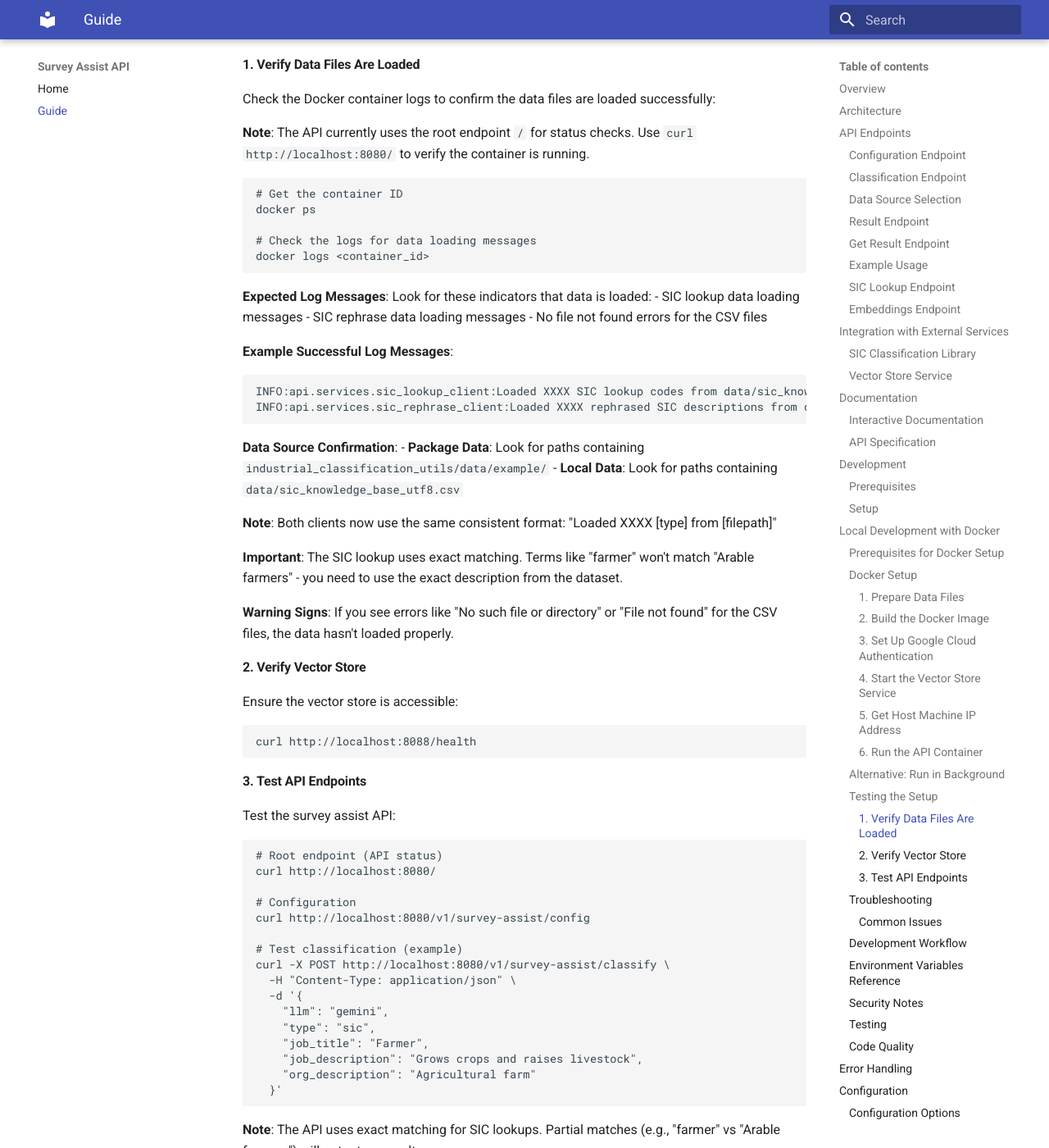
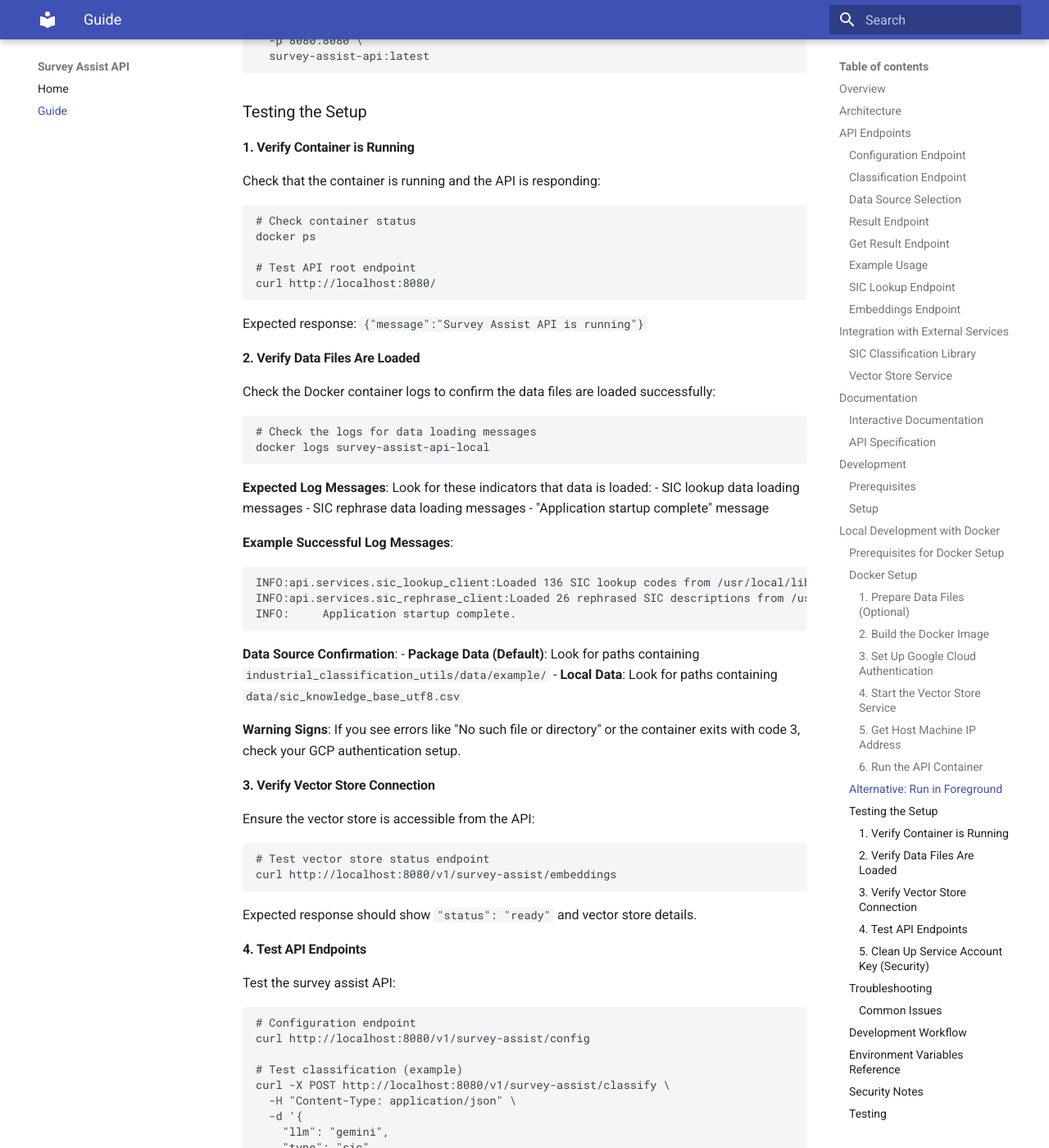
Before and after one commit to ONSdigital/survey-assist-api, an MkDocs documentation site: the page built from docs/guide.md, in a window 1280 px wide and 1400 px high, scrolled down 10033 px. Shown: the whole window at 82% size. Built offline with MkDocs 1.6.1 and Material for MkDocs 9.7.7, drawn with Linux system fonts in a browser that asks for light colours; some of the changed text lies outside the part shown.

Commit message:
update guide

````diff
--- a/docs/guide.md
+++ b/docs/guide.md
@@ -351,11 +351,17 @@
 
 ### Docker Setup
 
-#### 1. Prepare Data Files
-Before building the Docker image, you need to create a `data/` folder with the required CSV files:
+#### 1. Prepare Data Files (Optional)
+The API now uses package data by default, so you don't need to prepare data files unless you want to use custom datasets.
+
+**Default Behaviour**: The API automatically uses example datasets from the `sic-classification-library` package:
+- SIC lookup data: 136 example codes
+- SIC rephrase data: 26 example descriptions
+
+**Optional - Custom Data Files**: If you want to use full datasets, create a `data/` folder with the required CSV files:
 
 ```bash
-# Create the data directory
+# Create the data directory (only if using custom data)
 mkdir -p data
 
 # Add your SIC classification data files to the data/ folder:
@@ -363,25 +369,13 @@
 # - sic_rephrased_descriptions_2025_02_03.csv (SIC rephrase data)
 ```
 
-**Important**: The `data/` folder is not committed to version control (it's in `.gitignore`), so you must create it locally with your data files before building the Docker image.
-
-**Required Data Folder Structure**:
-```
-survey-assist-api/
-├── data/
-│   ├── sic_knowledge_base_utf8.csv
-│   └── sic_rephrased_descriptions_2025_02_03.csv
-├── Dockerfile
-├── api/
-├── utils/
-└── ...
-```
+**Note**: The `data/` folder is not committed to version control (it's in `.gitignore`), so you must create it locally with your data files before building the Docker image if you want to use custom data.
 
 #### 2. Build the Docker Image
 Navigate to the survey-assist-api directory and build the image:
 ```bash
 cd survey-assist-api
-docker build -t sa_api .
+docker build -t survey-assist-api:latest .
 ```
 
 **Note**: The build process requires significant memory (recommended: 8GB+). If using Colima, ensure sufficient resources:
@@ -389,9 +383,9 @@
 colima start --memory 8 --cpu 4
 ```
 
-**Data Files**: The Docker image will include the SIC classification data files from your local `data/` folder:
-- `data/sic_knowledge_base_utf8.csv` - SIC lookup data
-- `data/sic_rephrased_descriptions_2025_02_03.csv` - SIC rephrase data
+**Data Files**:
+- **Default**: The Docker image uses package data automatically (no additional setup required)
+- **Custom Data**: If you created a `data/` folder, the image will include those files instead
 
 #### 3. Set Up Google Cloud Authentication
 The containerized API requires Google Cloud credentials for LLM functionality. You'll need to:
@@ -408,7 +402,7 @@
   --iam-account=YOUR_SERVICE_ACCOUNT@YOUR_PROJECT.iam.gserviceaccount.com
 ```
 
-**Note**: The API requires GCP credentials to start up due to LLM initialization at startup.
+**Note**: The API requires GCP credentials to start up due to LLM initialisation at startup. The container will fail with exit code 3 if GCP credentials are not provided.
 
 #### 4. Start the Vector Store Service
 In a separate terminal, start the vector store service locally:
@@ -416,6 +410,13 @@
 cd sic-classification-vector-store
 make run-vector-store
 ```
+
+Wait for the vector store to be ready (this can take up to 10 minutes for initial setup). You can check the status:
+```bash
+curl http://localhost:8088/v1/sic-vector-store/status
+```
+
+Look for `"status": "ready"` in the response.
 
 #### 5. Get Host Machine IP Address
 Get the IP address of your host machine (not the Colima VM):
@@ -429,87 +430,90 @@
 #### 6. Run the API Container
 Run the survey assist API container with the proper configuration:
 ```bash
-docker run \
+docker run -d --name survey-assist-api-local \
   -e GOOGLE_APPLICATION_CREDENTIALS=/app/service-account-key.json \
+  -e GOOGLE_CLOUD_PROJECT=YOUR_PROJECT_ID \
   -v $(pwd)/service-account-key.json:/app/service-account-key.json \
   -e SIC_VECTOR_STORE=http://<host-ip-address>:8088 \
-  -e SIC_REPHRASE_DATA_PATH=data/sic_rephrased_descriptions_2025_02_03.csv \
-  -e SIC_LOOKUP_DATA_PATH=data/sic_knowledge_base_utf8.csv \
-  sa_api
+  -p 8080:8080 \
+  survey-assist-api:latest
 ```
 
 **Environment Variables Explained:**
 - `GOOGLE_APPLICATION_CREDENTIALS`: Path to the service account key file inside the container
+- `GOOGLE_CLOUD_PROJECT`: Your GCP project ID (required for LLM initialisation)
 - `SIC_VECTOR_STORE`: URL of the locally running vector store service
-- `SIC_REPHRASE_DATA_PATH`: Path to the SIC rephrase data file within the container
-- `SIC_LOOKUP_DATA_PATH`: Path to the SIC lookup data file within the container
+- `-p 8080:8080`: Maps container port 8080 to host port 8080
 
 **Volume Mount:**
 - Maps the local `service-account-key.json` to `/app/service-account-key.json` inside the container
 
-**Note:** Port forwarding (`-p 8080:8080`) is not strictly necessary on macOS as Docker Desktop automatically provides host access to container ports. However, if you prefer explicit port forwarding, you can add `-p 8080:8080` to the command.
+**Note:** The `-d` flag runs the container in detached mode (background). Remove it if you want to see logs in the terminal.
 
-### Alternative: Run in Background
-To run the container in the background:
+### Alternative: Run in Foreground
+To run the container in the foreground (see logs in terminal):
 ```bash
-docker run -d \
+docker run --name survey-assist-api-local \
   -e GOOGLE_APPLICATION_CREDENTIALS=/app/service-account-key.json \
+  -e GOOGLE_CLOUD_PROJECT=YOUR_PROJECT_ID \
   -v $(pwd)/service-account-key.json:/app/service-account-key.json \
   -e SIC_VECTOR_STORE=http://<host-ip-address>:8088 \
-  -e SIC_REPHRASE_DATA_PATH=data/sic_rephrased_descriptions_2025_02_03.csv \
-  -e SIC_LOOKUP_DATA_PATH=data/sic_knowledge_base_utf8.csv \
-  --name survey-assist-api \
-  sa_api
+  -p 8080:8080 \
+  survey-assist-api:latest
 ```
 
 ### Testing the Setup
 
-#### 1. Verify Data Files Are Loaded
-Check the Docker container logs to confirm the data files are loaded successfully:
-
-**Note**: The API currently uses the root endpoint `/` for status checks. Use `curl http://localhost:8080/` to verify the container is running.
+#### 1. Verify Container is Running
+Check that the container is running and the API is responding:
 ```bash
-# Get the container ID
+# Check container status
 docker ps
 
+# Test API root endpoint
+curl http://localhost:8080/
+```
+
+Expected response: `{"message":"Survey Assist API is running"}`
+
+#### 2. Verify Data Files Are Loaded
+Check the Docker container logs to confirm the data files are loaded successfully:
+```bash
 # Check the logs for data loading messages
-docker logs <container_id>
+docker logs survey-assist-api-local
 ```
 
 **Expected Log Messages**: Look for these indicators that data is loaded:
 - SIC lookup data loading messages
 - SIC rephrase data loading messages
-- No file not found errors for the CSV files
+- "Application startup complete" message
 
 **Example Successful Log Messages**:
 ```
-INFO:api.services.sic_lookup_client:Loaded XXXX SIC lookup codes from data/sic_knowledge_base_utf8.csv
-INFO:api.services.sic_rephrase_client:Loaded XXXX rephrased SIC descriptions from data/sic_rephrased_descriptions_2025_02_03.csv
+INFO:api.services.sic_lookup_client:Loaded 136 SIC lookup codes from /usr/local/lib/python3.12/site-packages/industrial_classification/data/example_sic_lookup_data.csv
+INFO:api.services.sic_rephrase_client:Loaded 26 rephrased SIC descriptions from /usr/local/lib/python3.12/site-packages/industrial_classification/data/example_rephrased_sic_data.csv
+INFO:     Application startup complete.
 ```
 
 **Data Source Confirmation**:
-- **Package Data**: Look for paths containing `industrial_classification_utils/data/example/`
+- **Package Data (Default)**: Look for paths containing `industrial_classification_utils/data/example/`
 - **Local Data**: Look for paths containing `data/sic_knowledge_base_utf8.csv`
 
-**Note**: Both clients now use the same consistent format: "Loaded XXXX [type] from [filepath]"
+**Warning Signs**: If you see errors like "No such file or directory" or the container exits with code 3, check your GCP authentication setup.
 
-**Important**: The SIC lookup uses exact matching. Terms like "farmer" won't match "Arable farmers" - you need to use the exact description from the dataset.
-
-**Warning Signs**: If you see errors like "No such file or directory" or "File not found" for the CSV files, the data hasn't loaded properly.
-
-#### 2. Verify Vector Store
-Ensure the vector store is accessible:
+#### 3. Verify Vector Store Connection
+Ensure the vector store is accessible from the API:
 ```bash
-curl http://localhost:8088/health
+# Test vector store status endpoint
+curl http://localhost:8080/v1/survey-assist/embeddings
 ```
 
-#### 3. Test API Endpoints
+Expected response should show `"status": "ready"` and vector store details.
+
+#### 4. Test API Endpoints
 Test the survey assist API:
 ```bash
-# Root endpoint (API status)
-curl http://localhost:8080/
-
-# Configuration
+# Configuration endpoint
 curl http://localhost:8080/v1/survey-assist/config
 
 # Test classification (example)
@@ -518,17 +522,42 @@
   -d '{
     "llm": "gemini",
     "type": "sic",
-    "job_title": "Farmer",
-    "job_description": "Grows crops and raises livestock",
-    "org_description": "Agricultural farm"
+    "job_title": "Electrician",
+    "job_description": "I install and maintain electrical systems",
+    "org_description": "Electrical installation company"
   }'
 ```
 
-**Note**: The API uses exact matching for SIC lookups. Partial matches (e.g., "farmer" vs "Arable farmers") will not return results.
+**Note**: The classification endpoint uses the vector store for similarity search, so it should work even with package data.
+
+#### 5. Clean Up Service Account Key (Security)
+After successful testing, remove the service account key file for security:
+```bash
+rm service-account-key.json
+```
+
+**Important**: Never commit the service account key file to version control. It's already in `.gitignore`.
 
 ### Troubleshooting
 
 #### Common Issues
+
+**Container Exits with Code 3 (GCP Authentication Error)**
+If the container fails to start with exit code 3:
+```bash
+# Check the logs for the specific error
+docker logs survey-assist-api-local
+```
+
+Common error messages:
+- `DefaultCredentialsError: Your default credentials were not found`
+- `GoogleAuthError: Unable to find your project`
+
+**Solutions:**
+1. Verify GCP authentication: `gcloud auth list`
+2. Set the correct project: `gcloud config set project YOUR_PROJECT_ID`
+3. Ensure the service account key file exists: `ls -la service-account-key.json`
+4. Check the service account has the right permissions for your project
 
 **Data Files Not Loading**
 If you see errors about missing data files in the logs:
@@ -541,9 +570,8 @@
 ```
 
 **Data Loading Behavior**:
-- **Package Data (default)**: When no environment variables are set, the API uses example data from the `industrial_classification_utils` package
-- **Local Data**: When `SIC_LOOKUP_DATA_PATH` and `SIC_REPHRASE_DATA_PATH` are set, the API uses the full datasets copied into the container during build
-- **Exact Matching**: SIC lookups require exact matches (e.g., "Arable farmers" not "farmer")
+- **Package Data (default)**: The API always uses example data from the `industrial_classification_utils` package
+- **Custom Data Sources**: Can be specified per-request using the `data_path` parameter in API calls
 
 **Port Already in Use**
 ```bash
@@ -602,10 +630,11 @@
 | Variable | Description | Example | Default Behaviour |
 |----------|-------------|---------|------------------|
 | `GOOGLE_APPLICATION_CREDENTIALS` | Path to GCP service account key | `/app/service-account-key.json` | Required for container startup |
+| `GOOGLE_CLOUD_PROJECT` | GCP project ID | `your-project-id` | Required for LLM initialisation |
 | `SIC_VECTOR_STORE` | Vector store service URL | `http://<host-ip-address>:8088` | `http://localhost:8088` |
-| `SIC_LOOKUP_DATA_PATH` | Path to SIC lookup data file | `data/sic_knowledge_base_utf8.csv` | Uses package example data |
-| `SIC_REPHRASE_DATA_PATH` | Path to SIC rephrase data file | `data/sic_rephrased_descriptions_2025_02_03.csv` | Uses package example data |
 | `PORT` | API port | `8080` | `8080` |
+
+**Note**: `SIC_LOOKUP_DATA_PATH` and `SIC_REPHRASE_DATA_PATH` environment variables are no longer used. The API automatically uses package data by default.
 
 ### Security Notes
 
@@ -673,9 +702,7 @@
 - **SIC Rephrase**: `example_rephrased_sic_data.csv` (contains 28 agricultural SIC codes with rephrased descriptions)
 
 #### **2. Local Data (Override)**
-When environment variables are set, the API uses custom datasets from specified paths:
-- **SIC Lookup**: `SIC_LOOKUP_DATA_PATH` environment variable
-- **SIC Rephrase**: `SIC_REPHRASE_DATA_PATH` environment variable
+When custom data files are provided in the `data/` folder during Docker build, the API uses those datasets instead of package data.
 
 #### **3. Mixed Configuration**
 You can mix data sources:
@@ -689,38 +716,28 @@
 
 ### Testing Data Loading Configuration
 
-#### **Test 1: Package Data (No Environment Variables)**
+#### **Test 1: Package Data (Default)**
 ```bash
-# Clear any existing environment variables
-unset SIC_LOOKUP_DATA_PATH
-unset SIC_REPHRASE_DATA_PATH
-
-# Test SIC lookup with package data
+# Test SIC lookup with package data (default behaviour)
 curl -X GET "http://localhost:8080/v1/survey-assist/sic-lookup?description=dairy%20farming"
 
 # Expected response: SIC code 01410 with description "Raising of dairy cattle"
-
-# Test SIC lookup with local data
-curl -X GET "http://localhost:8080/v1/survey-assist/sic-lookup?description=dairy%20farming"
 ```
 
-#### **Test 2: Local Data (Environment Variables Set)**
+#### **Test 2: Custom Data (If Available)**
 ```bash
-# Note: Environment variables are no longer used for data loading
-# The API always uses packaged example data by default
+# If you built the Docker image with custom data files in the data/ folder,
+# the API will use those instead of package data
 
-# Test SIC lookup with local data
+# Test SIC lookup with custom data
 curl -X GET "http://localhost:8080/v1/survey-assist/sic-lookup?description=electrician"
 
 # Expected response: SIC code 43210 with description "Electrical installation"
 ```
 
-#### **Test 3: Mixed Configuration**
+#### **Test 3: Classification with Vector Store**
 ```bash
-# Note: Environment variables are no longer used for data loading
-# The API always uses packaged example data by default
-
-# Test classification with local data
+# Test classification endpoint (works with both package and custom data)
 curl -X POST "http://localhost:8080/v1/survey-assist/classify" \
   -H "Content-Type: application/json" \
   -d '{
````
